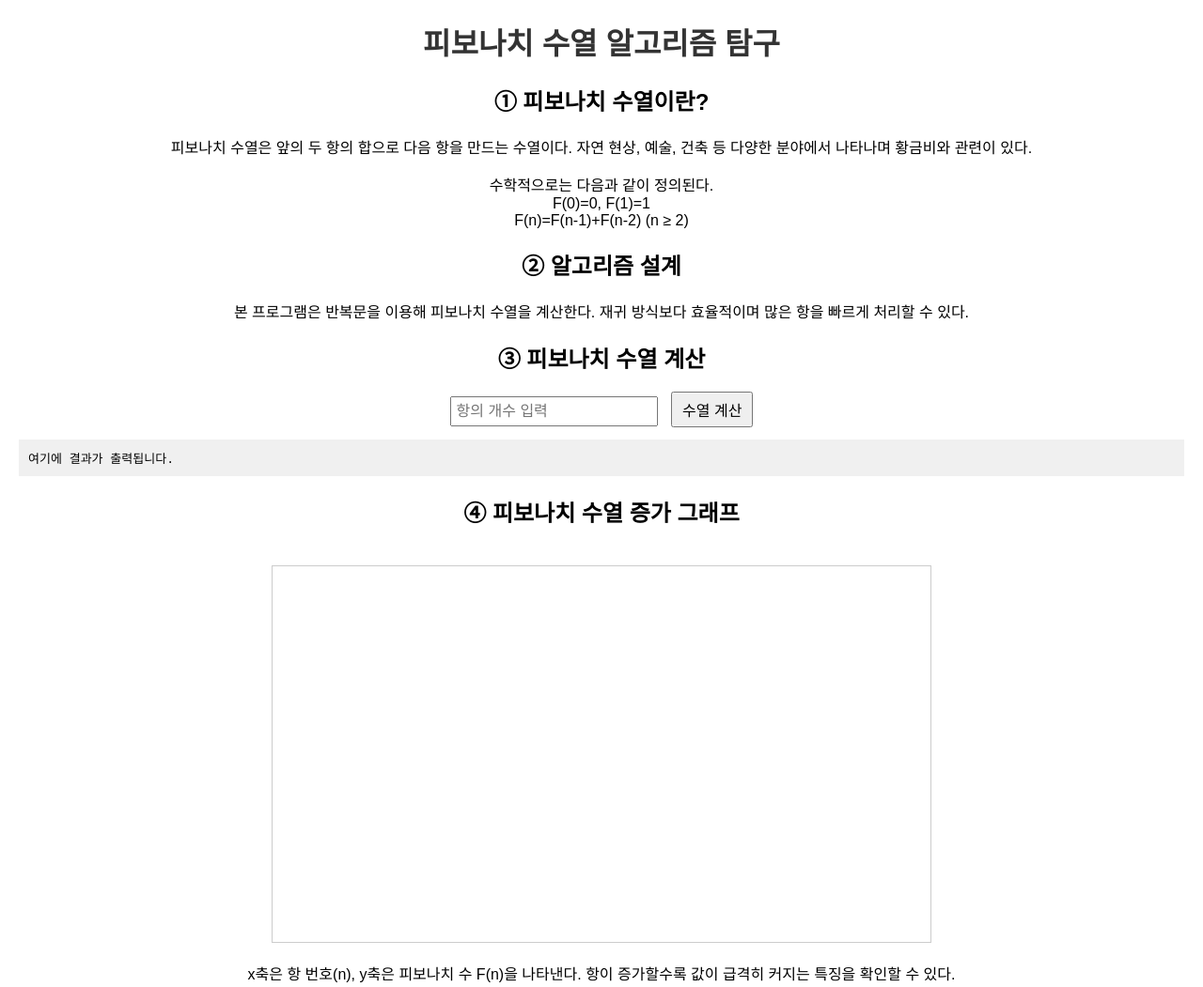
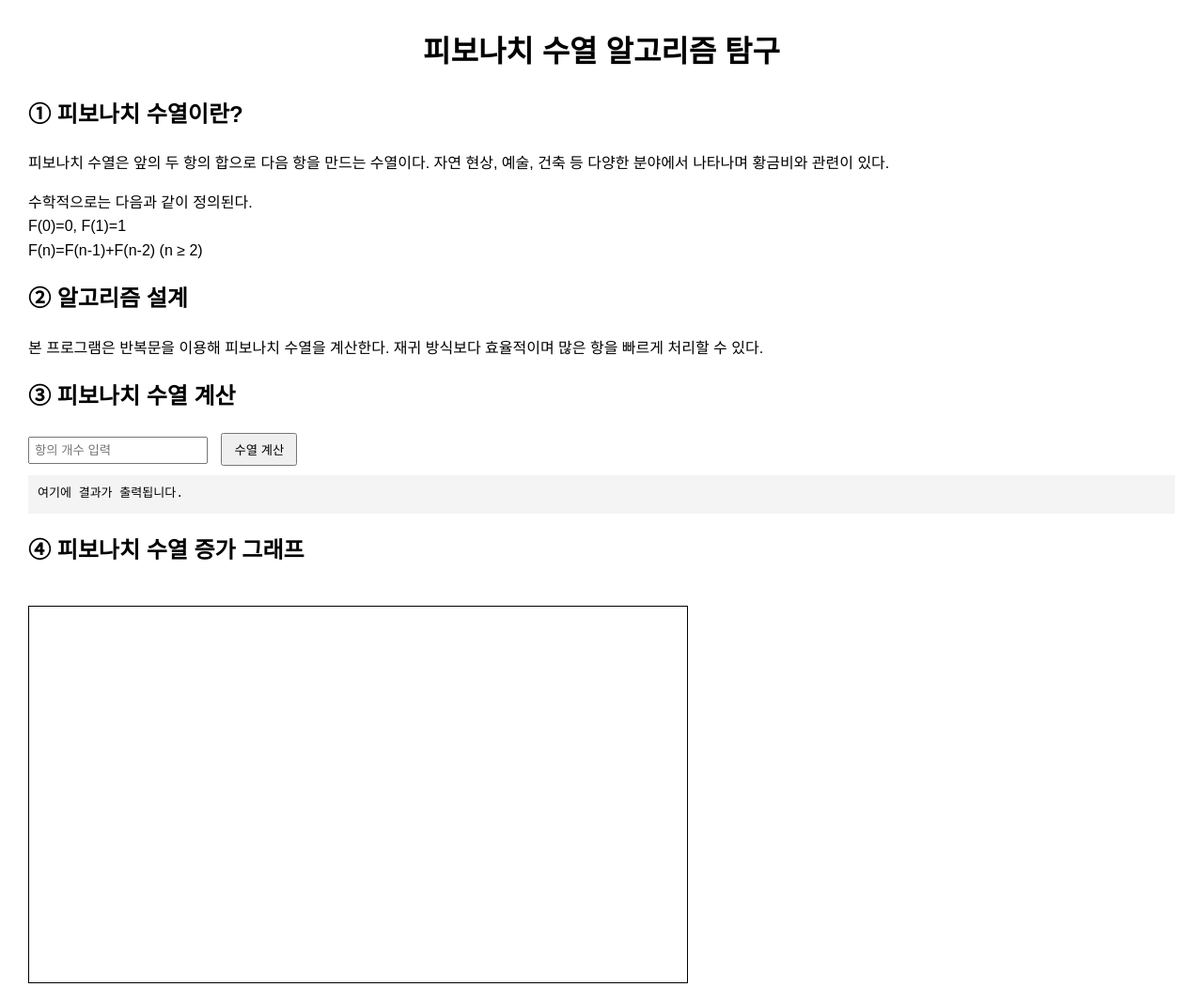
Before and after one commit to soraes2510522/123456, a plain HTML site: page index.html in a window 1280 px wide. Shown: the top 1051 px of the page at 94% size. Drawn offline with Linux system fonts and the light colour scheme.

Commit message:
Update style.css

```diff
--- a/style.css
+++ b/style.css
@@ -1,40 +1,31 @@
 body {
   font-family: Arial, sans-serif;
-  margin: 20px;
+  margin: 30px;
+  line-height: 1.6;
+}
+
+h1 {
   text-align: center;
 }
 
-h1 {
-  color: #333;
-}
-
-section {
-  margin-bottom: 20px;
-  text-align: left;
-  display: inline-block;
-  max-width: 650px;
-}
-
-input[type="number"] {
+input {
   padding: 5px;
-  font-size: 16px;
+  margin-right: 10px;
 }
 
 button {
-  padding: 5px 10px;
-  font-size: 16px;
-  margin-left: 10px;
+  padding: 6px 12px;
   cursor: pointer;
 }
 
 pre {
-  background-color: #f0f0f0;
+  background-color: #f4f4f4;
   padding: 10px;
-  text-align: left;
-  overflow-x: auto;
+  margin-top: 10px;
+  white-space: pre-wrap;
 }
 
 canvas {
-  border: 1px solid #ccc;
+  border: 1px solid black;
   margin-top: 20px;
 }
```
